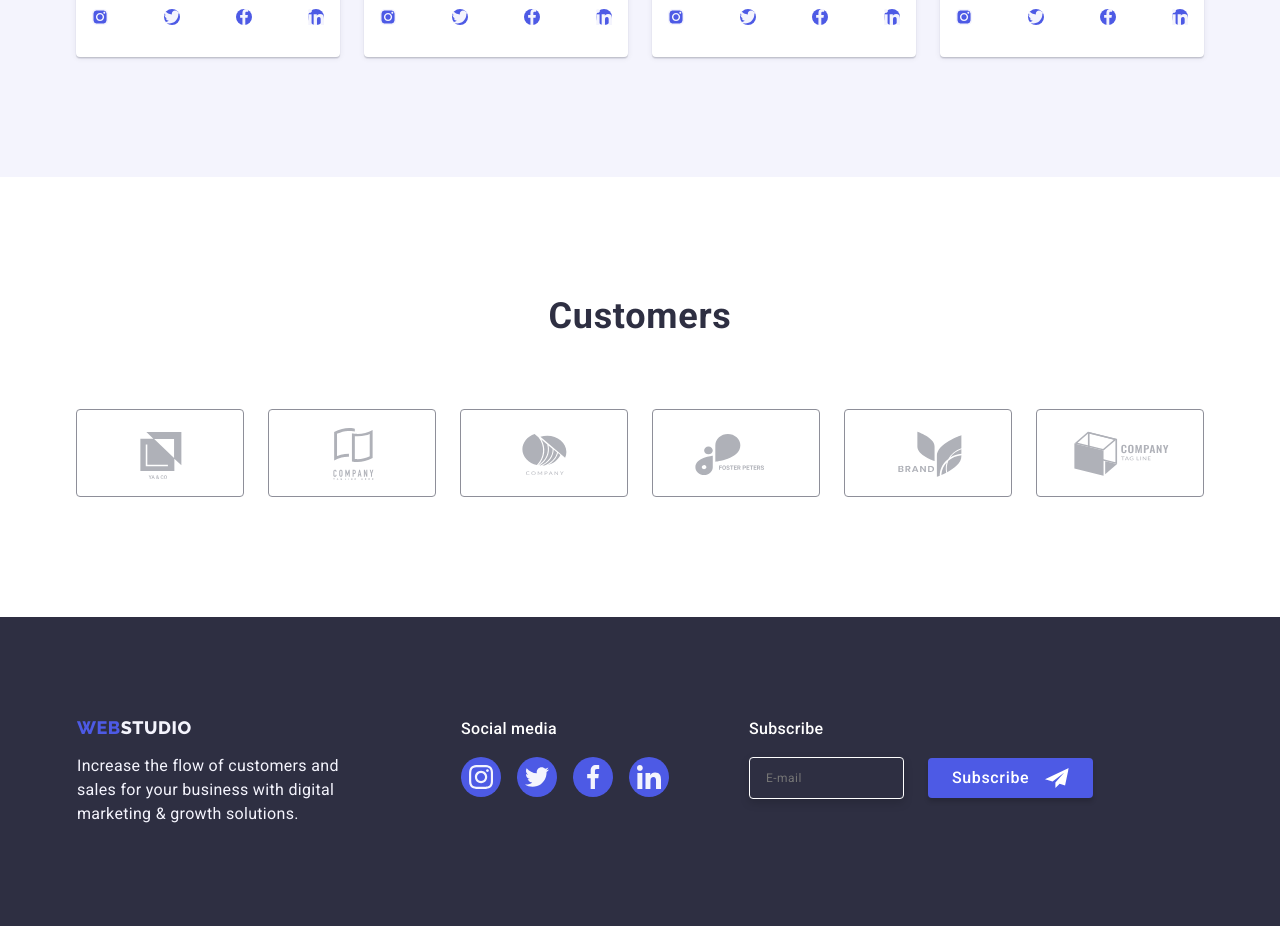
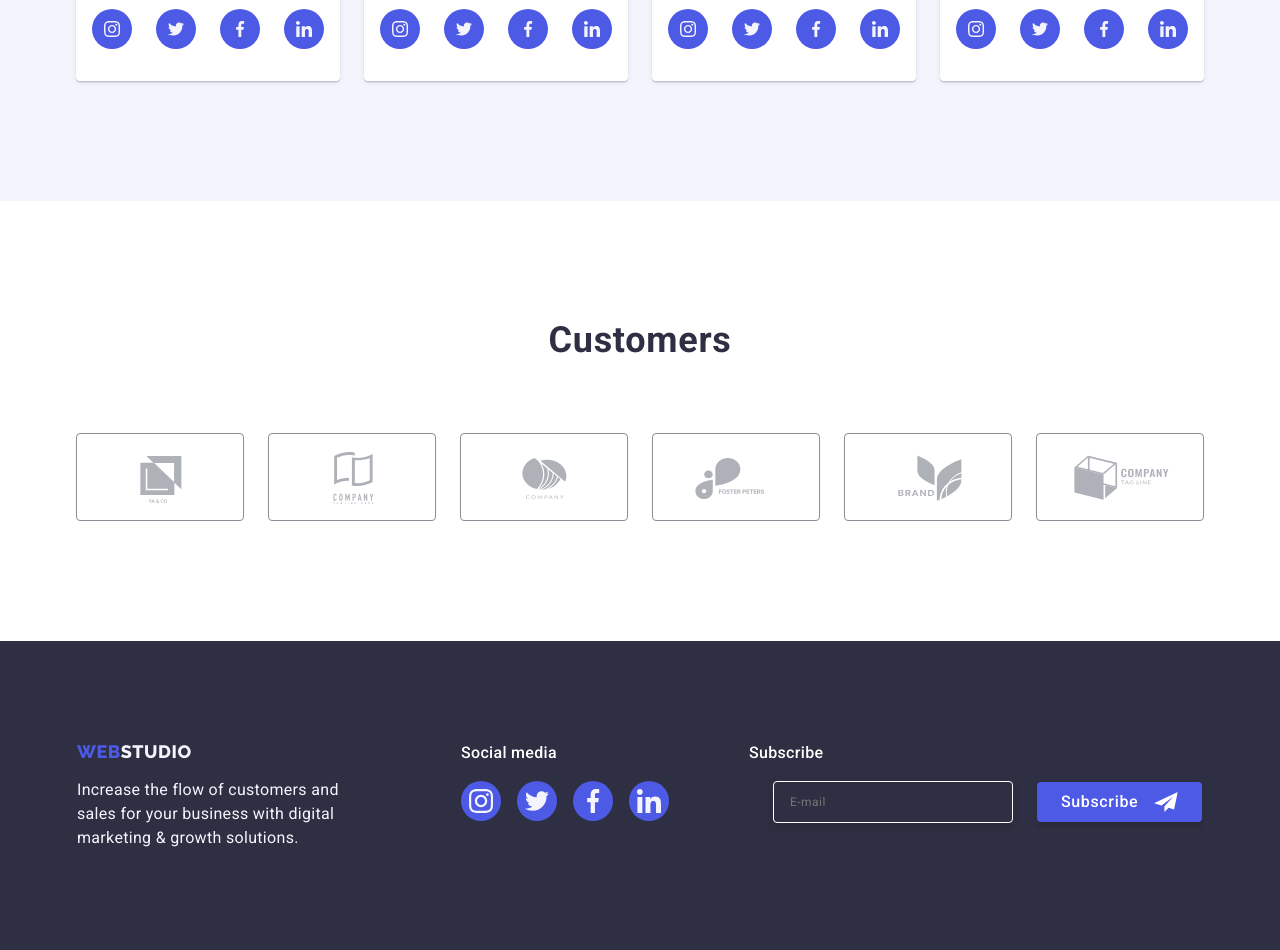
Before and after one commit to makssozykin/goit-markup-hw-07, a plain HTML site: page index.html in a window 1280 px wide. Shown: the part 2270-3220 px from the top of the page. Before the commit the page ends 3196 px from the top, so only its background shows below. Drawn offline with nearby package versions, Linux system fonts and the light colour scheme.

Commit message:
Homework 7 team social

```diff
--- a/css/style.css
+++ b/css/style.css
@@ -880,7 +880,28 @@ img {
   background-color: var(--logo-color);
   transition: background-color 250ms cubic-bezier(0.4, 0, 0.2, 1);
 }
-
+.icon-member-item {
+  width: 26px;
+  height: 26px;
+}
+@media only screen and (min-width: 340px) and (max-width: 379px) {
+  .icon-member-item {
+    width: 30px;
+    height: 30px;
+  }
+}
+@media only screen and (min-width: 380px) and (max-width: 427px) {
+  .icon-member-item {
+    width: 36px;
+    height: 36px;
+  }
+}
+@media only screen and (min-width: 428px) {
+  .icon-member-item {
+    width: 40px;
+    height: 40px;
+  }
+}
 .icon-member {
   width: 10px;
   height: 10px;
@@ -1048,6 +1069,17 @@ img {
 }
 .footer-subscribe-block {
   padding: 0;
+  width: 100%;
+}
+@media only screen and (min-width: 428px) {
+  .footer-subscribe-block {
+    max-width: 392px;
+  }
+}
+@media only screen and (min-width: 767px) {
+  .footer-subscribe-block {
+    max-width: 453px;
+  }
 }
 .subscribe {
   display: flex;
@@ -1056,7 +1088,7 @@ img {
 }
 @media only screen and (max-width: 767px) {
   .subscribe {
-    flex-wrap: wrap;
+    flex-direction: column;
     gap: 16px;
     justify-content: center;
   }
@@ -1065,8 +1097,6 @@ img {
   display: flex;
   align-items: center;
   width: 100%;
-  min-width: auto;
-  max-width: 264px;
   padding: 8px 0 8px 16px;
   font-family: "Roboto", sans-serif;
   font-weight: 400;
@@ -1080,10 +1110,9 @@ img {
   border-radius: 4px;
   background-color: var(--nav-item-color);
 }
-/* @media only screen and (max-width: 767px) {
+/* @media only screen and (min-width: 768px) {
   .e-mail {
-    min-width: auto;
-    max-width: 396px;
+    width: 264px;
   }
 } */
 .footer-btn-sub {
--- a/index.html
+++ b/index.html
@@ -710,8 +710,7 @@
         <div class="footer-subscribe-block">
           <p class="footer-media">Subscribe</p>
           <form class="subscribe" name="subscribe" autocomplete="off" validate>
-            <div class="form-row">
-              <label>
+            <label for="email"></label>
             <input
               class="e-mail"
               type="email"
@@ -719,8 +718,6 @@
               placeholder="E-mail"
               required
             />
-              </label>
-            </div>
             <button class="footer-btn-sub" type="submit">
               Subscribe
               <svg class="icon-btn-sub" width="24" height="24">
```
Also changed, not shown: portfolio.html (+1 -2 lines). Lines whose indentation alone changed are shown as unchanged.
